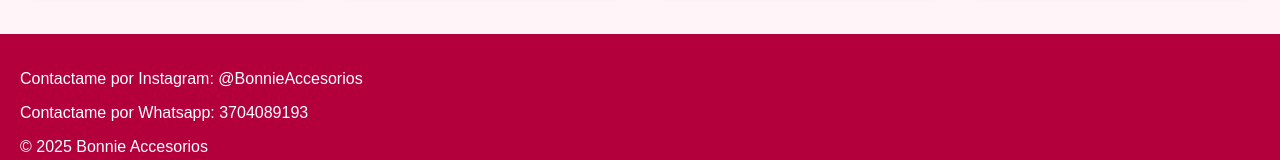
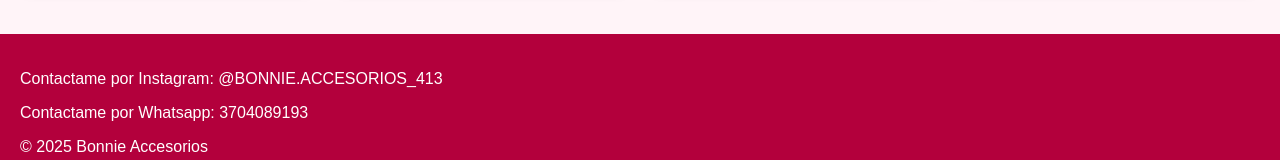
Before and after one commit to milagrosalejandratorres580-lang/bonnie-accesorios, a plain HTML site: page index.html in a window 1280 px wide. Shown: the part 3618-3778 px from the top of the page. Drawn offline with Linux system fonts and the light colour scheme.

Commit message:
Update index.html

```diff
--- a/index.html
+++ b/index.html
@@ -346,7 +346,7 @@
     </section>
 
     <footer id="contacto">
-        <p>Contactame por Instagram: @BonnieAccesorios</p>
+        <p>Contactame por Instagram: @BONNIE.ACCESORIOS_413</p>
         <p>Contactame por Whatsapp: 3704089193</p>
         <p>© 2025 Bonnie Accesorios</p>
     </footer>
```
